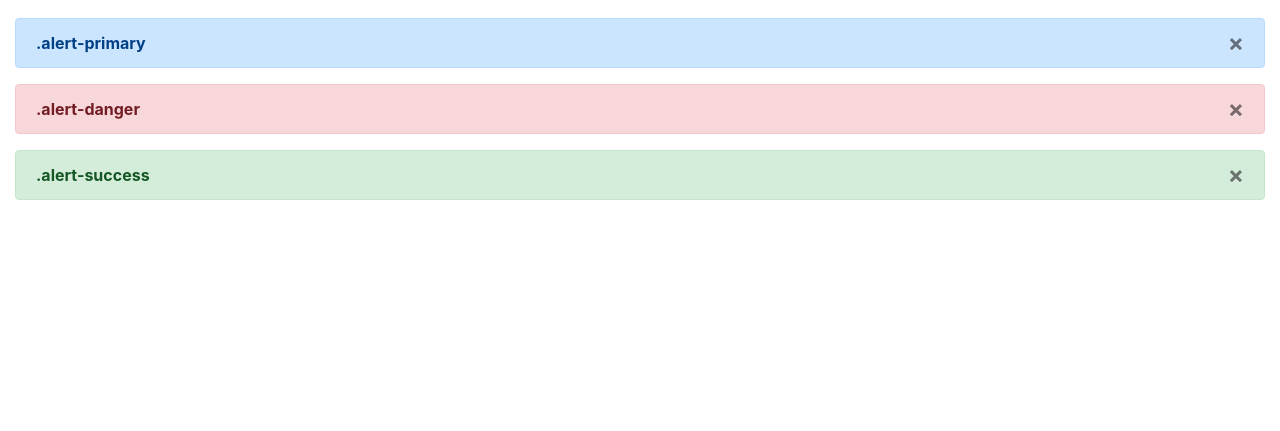
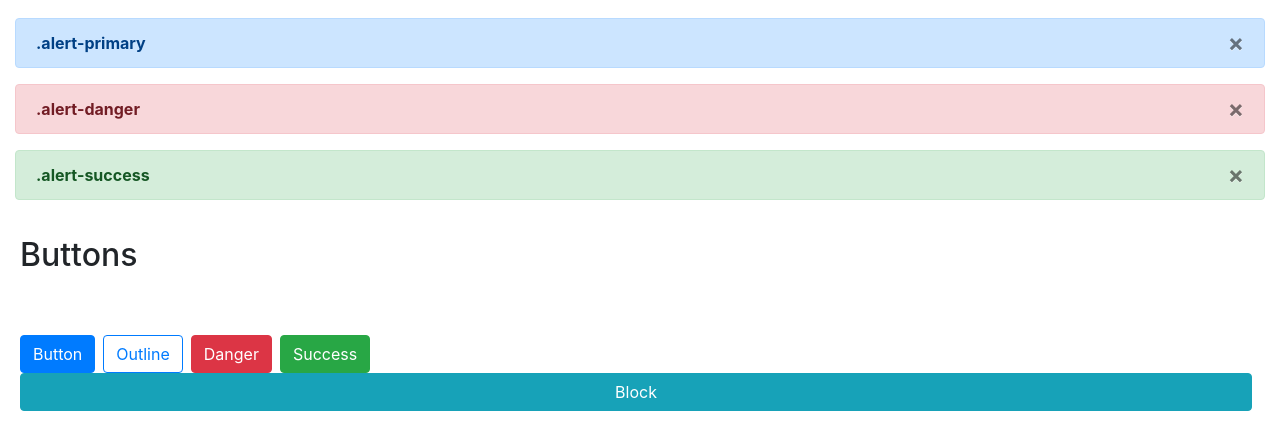
Before and after one commit to ehcolston1999/Personal_Project, a plain HTML site: page code-along/07_29/index.html in a window 1280 px wide. Shown: the part 592-1023 px from the top of the page. Before the commit the page ends 808 px from the top, so only its background shows below. Drawn offline with nearby package versions, Linux system fonts and the light colour scheme.

```diff
--- a/code-along/07_29/index.html
+++ b/code-along/07_29/index.html
@@ -135,7 +135,17 @@
                         </button>
 					</div>
 
-
+                    <!--Buttons-->
+                    <div id="buttons" class="row">
+                        <h2 class="section-header">Buttons</h2>
+                    </div>
+                    <div class="row">
+                        <button class="btn mr-2 btn-primary">Button</button>
+                        <button class="btn mr-2 btn-outline-primary">Outline</button>
+                        <button class="btn mr-2 btn-danger">Danger</button>
+                        <button class="btn mr-2 btn-success">Success</button>
+                        <button class="btn mr-2 btn-info btn-block">Block</button>
+                    </div>
 
 
 					<!--Carousel-->
```
